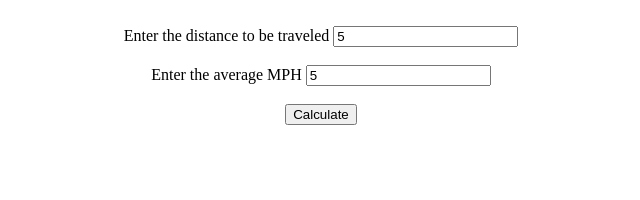
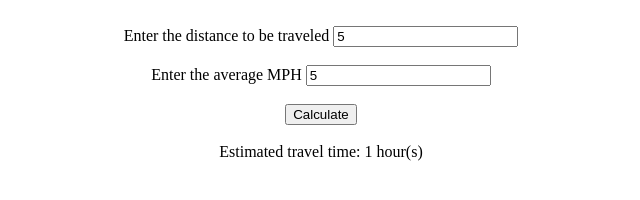
Before and after one commit to amberdonnelly20/TravelCalculator, a website: page index.html in a window 1280 px wide. Both pictures are taken after typing "5", "5" into the empty fields and a click on the input "Calculate". Shown: the whole page, without its empty margins (319-959 px from the left). Drawn offline with Linux system fonts and the light colour scheme.

Commit message:
Add output label & bracket notation.

```diff
--- a/index.html
+++ b/index.html
@@ -16,7 +16,11 @@
     <input type="number" id="mph" /></center>
     <br>
     <center><input type="submit" value="Calculate" /></center>
-    <output></output>
+    <br>
+    <center><label>Estimated travel time: </label>
+      <output></output>
+      <label> hour(s)</label>
+    </center>
 
   <script src="scripts.js"></script>
 </body>
--- a/scripts.js
+++ b/scripts.js
@@ -10,9 +10,10 @@ const calculator = {
 const form = document.querySelector("form");
 const distance = document.querySelector("#distance");
 const mph = document.querySelector("#mph");
+const output = document.querySelector("output");
 
 form.addEventListener("submit", function(event) {
   event.preventDefault();
 
-  console.log(calculator.divide(distance.value, mph.value));
+  output.textContent = calculator["divide"](distance.value, mph.value);
 });
```
